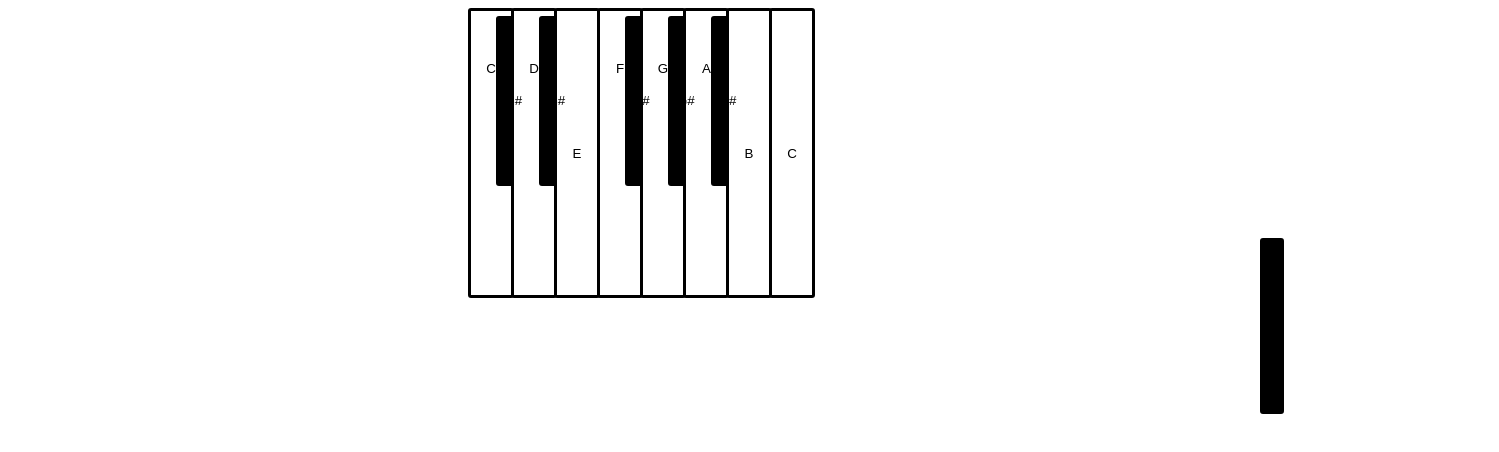
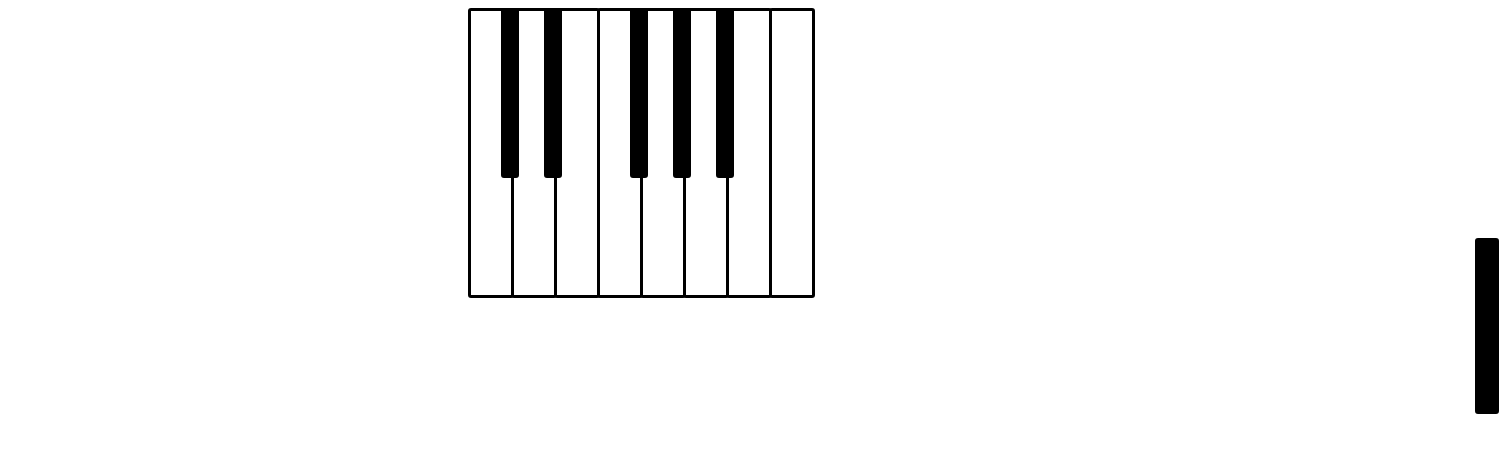
Before and after one commit to WouldYouKindly/lear, a SvelteKit app: page / in a window 1280 px wide. Shown: the top 452 px of the page, 1499 px wide, since content can reach past the window. Built offline with nearby package versions, Linux system fonts and the light colour scheme.

Commit message:
Black keys are pressable, but they don't change colour

```diff
--- a/src/routes/+page.svelte
+++ b/src/routes/+page.svelte
@@ -5,6 +5,8 @@
   class Player {
     play(note) {
       synth.triggerAttack(note);
+      const answerDiv = document.getElementById('answer');
+      answerDiv.innerText += ` ${note.replace("4", "")}`
     }
     stop() {
       synth.triggerRelease();
@@ -14,40 +16,36 @@
 </script>
 
 <div class='mainContainer'>
-  <button class='wkey' on:mousedown={() => player.play("C4")} on:mouseup={player.stop}>C
-    <button class='bkey b1' on:mousedown={() => player.play("C#4")} on:mouseup={player.stop}>C#</button>
+  <button class='wkey' on:mousedown={() => player.play("C4")} on:mouseup={player.stop}>
+    <button class='bkey b1' on:mousedown|stopPropagation|preventDefault={() => player.play("C#4")} on:mouseup={player.stop} />
   </button>
 
-  <button class='wkey' on:mousedown={() => player.play("D4")} on:mouseup={player.stop}>D
-    <button class='bkey' on:mousedown={() => player.play("D#4")} on:mouseup={player.stop}>D#</button>
+  <button class='wkey' on:mousedown={() => player.play("D4")} on:mouseup={player.stop}>
+    <button class='bkey' on:mousedown|stopPropagation|preventDefault={() => player.play("D#4")} on:mouseup={player.stop} />
   </button>
 
-  <button class='wkey' on:mousedown={() => player.play("E4")} on:mouseup={player.stop}>E</button>
-  <button class='wkey' on:mousedown={() => player.play("F4")} on:mouseup={player.stop}>F
-    <button class='bkey' on:mousedown={() => player.play("F#4")} on:mouseup={player.stop}>F#</button>
+  <button class='wkey' on:mousedown={() => player.play("E4")} on:mouseup={player.stop} />
+  <button class='wkey' on:mousedown={() => player.play("F4")} on:mouseup={player.stop}>
+    <button class='bkey' on:mousedown|stopPropagation|preventDefault={() => player.play("F#4")} on:mouseup={player.stop} />
   </button>
 
-  <button class='wkey' on:mousedown={() => player.play("G4")} on:mouseup={player.stop}>G
-    <button class='bkey' on:mousedown={() => player.play("G#4")} on:mouseup={player.stop}>G#</button>
+  <button class='wkey' on:mousedown={() => player.play("G4")} on:mouseup={player.stop}>
+    <button class='bkey' on:mousedown|stopPropagation|preventDefault={() => player.play("G#4")} on:mouseup={player.stop} />
   </button>
 
-  <button class='wkey' on:mousedown={() => player.play("A4")} on:mouseup={player.stop}>A
-    <button class='bkey' on:mousedown={() => player.play("A#4")} on:mouseup={player.stop}>A#</button>
+  <button class='wkey' on:mousedown={() => player.play("A4")} on:mouseup={player.stop}>
+    <button class='bkey' on:mousedown|stopPropagation|preventDefault={() => player.play("A#4")} on:mouseup={player.stop} />
   </button>
 
-  <button class='wkey' on:mousedown={() => player.play("B4")} on:mouseup={player.stop}>B</button>
-  <button class='wkey' on:mousedown={() => player.play("C5")} on:mouseup={player.stop}>C</button>
+  <button class='wkey' on:mousedown={() => player.play("B4")} on:mouseup={player.stop}></button>
+  <button class='wkey' on:mousedown={() => player.play("C5")} on:mouseup={player.stop}></button>
 </div>
 
 <div class="blackContainer">
-
-
-
   <div class='bkey'></div>
-
-
 </div>
 
+<div id='answer'></div>
 <!-- Press a note, move cursor away from the keyboard, without letting go. Note still stops. -->
 <svelte:document on:mouseup={player.stop}></svelte:document>
 
@@ -97,13 +95,13 @@
 
 
     position: relative;
-    left: 50%;
+    left: 67%;
     top: -60px;
     z-index: 3;
   }
 
-  .b1 {
-
+  .bkey:active {
+    background-color: violet;
   }
 
 </style>
```
